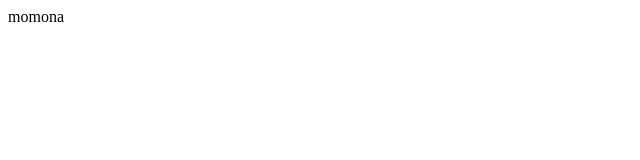
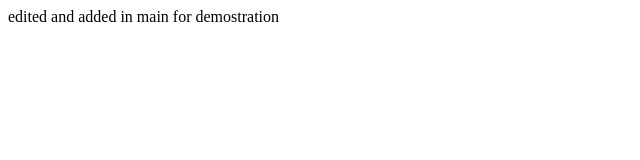
Before and after one commit to momonaE/student-git, a plain HTML site: page index.html in a window 1280 px wide. Shown: the whole page, without its empty margins (0-640 px from the left). Drawn offline with Linux system fonts and the light colour scheme.

Commit message:
Update index.html

```diff
--- a/index.html
+++ b/index.html
@@ -1 +1 @@
-<div> momona </div>
+<div> edited and added in main for demostration  </div>
```
